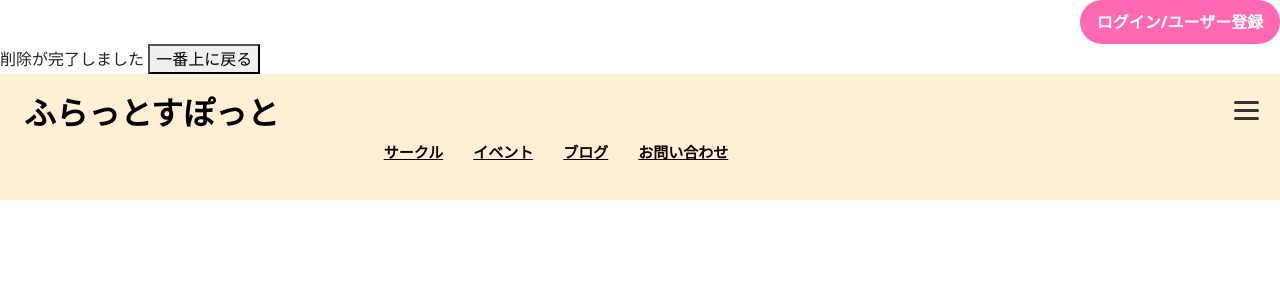
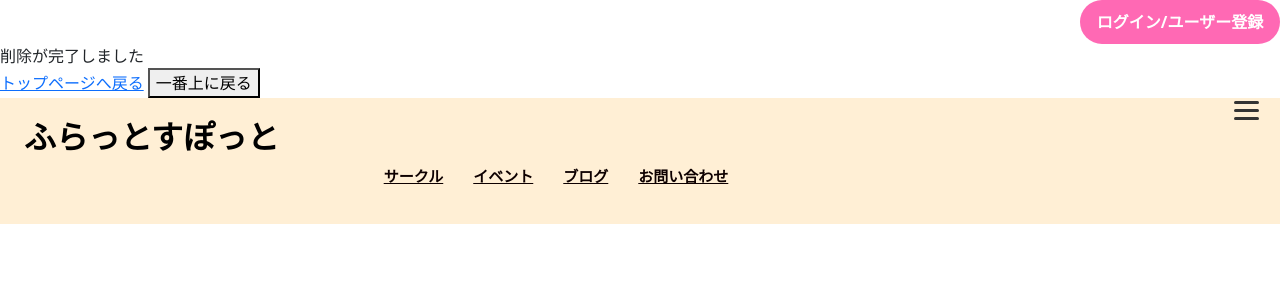
Before and after one commit to ykt0727/flatspotproject, a Django app: page /student/mypagedeletedone in a window 1280 px wide. Shown: the part 56-356 px from the top of the page. Run offline with Django 4.2, Linux system fonts and the light colour scheme.

Commit message:
トップページへのリンク追加

```diff
--- a/studentapp/templates/student_mypagedeletedone.html
+++ b/studentapp/templates/student_mypagedeletedone.html
@@ -3,4 +3,6 @@
 {% block title %}アカウント削除完了画面{% endblock %}
 {% block contents %}
 削除が完了しました
+<br>
+<a href="{% url 'studentapp:top' %}">トップページへ戻る</a>
 {% endblock %}
```
